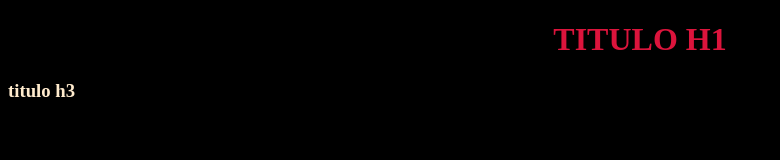
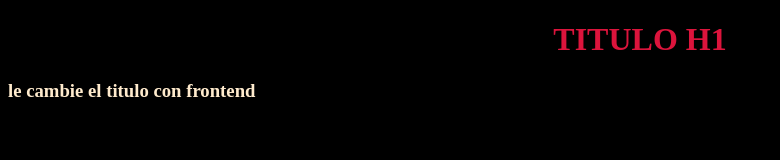
Before and after one commit to CamiloAristi/Pruebagit, a plain HTML site: page index.html in a window 1280 px wide. Shown: the whole page, without its empty margins (0-780 px from the left). Drawn offline with Linux system fonts and the light colour scheme.

Commit message:
cambios frontend

```diff
--- a/index.html
+++ b/index.html
@@ -9,6 +9,6 @@
 <body>
 
     <h1>TITULO H1</h1>
-    <h3>titulo h3</h3>
+    <h3>le cambie el titulo con frontend</h3>
 </body>
 </html>
```
